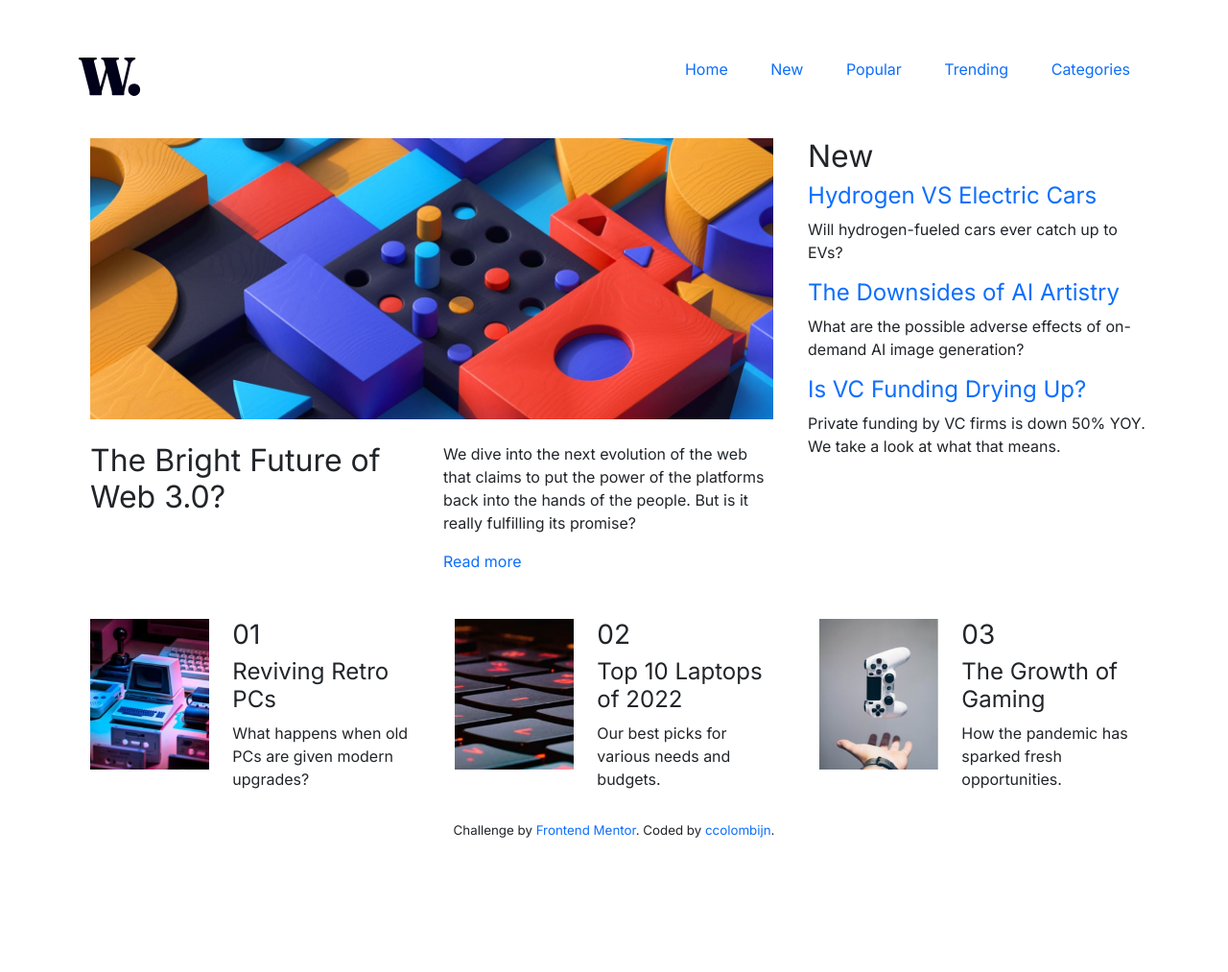
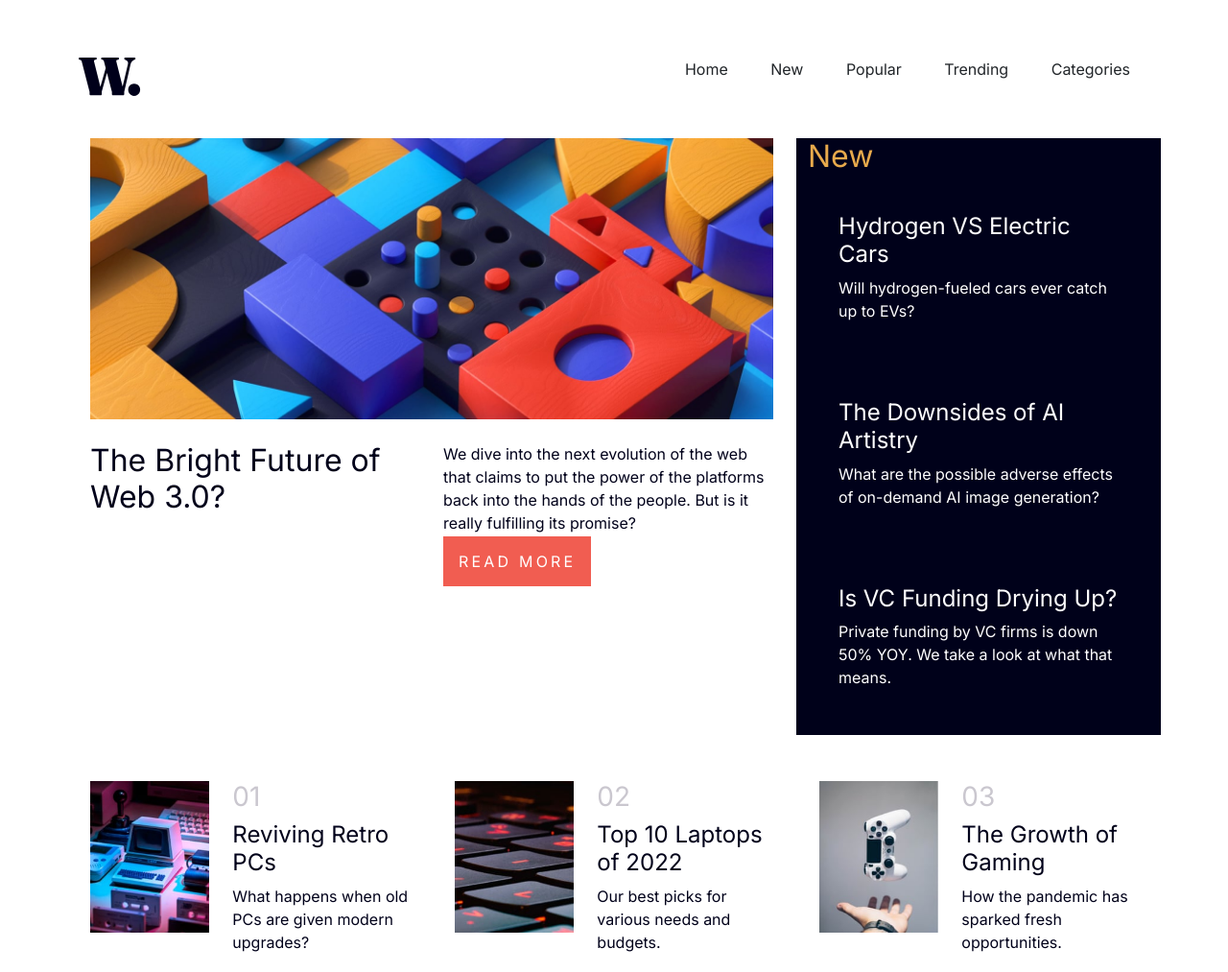
Before and after one commit to ccolombijn/news-homepage-main, a website: page index.html in a window 1280 px wide. Shown: the top 1013 px of the page at 96% size. Before the commit the page ends 876 px from the top, so only its background shows below. Drawn offline with nearby package versions, Linux system fonts and the light colour scheme.

Commit message:
Added colors & additional styling

```diff
--- a/assets/css/styles.css
+++ b/assets/css/styles.css
@@ -1,5 +1,12 @@
 @import url("https://fonts.googleapis.com/css2?family=Inter:wght@400;700;800&display=swap");
 body { font-family: 'Inter',sans-serif; }
+:root {
+    --dark-purple: #00011A;
+    --yellow: #E8AA4C;
+    --orange: #F15D51;
+    --light-grey: #CAC7CF;
+    --white: #FFF;
+}
 span.inner { display: none; }
 a { text-decoration: none; }
 a.logo {
@@ -23,6 +30,24 @@ nav ul > li {
     padding: 0px 20px;
     list-style-type: none;
 }
+nav ul > li > a { color: var(----dark-purple); }
+nav ul > li > a:hover { color: var(--orange); }
+article { color: var(--dark-purple); }
+a.article-btn {
+    background-color: var(--orange);
+    color: var(--white);
+    padding: 1em;
+    text-transform: uppercase;
+    letter-spacing: .2rem;
+}
+aside { background-color: var(--dark-purple);}
+aside > article {
+    padding: 2rem;
+}
+aside > h2 { color: var(--yellow); }
+aside, aside a, aside p { color: var(--white);}
+aside a:hover { color: var(--yellow);}
+footer h3 { color: var(--light-grey); }
 img.article-img {
     width: 100%;
 }
--- a/index.html
+++ b/index.html
@@ -44,7 +44,7 @@
                         </div>
                         <div class="col">
                             <p>We dive into the next evolution of the web that claims to put the power of the platforms back into the hands of the people. But is it really fulfilling its promise?</p>
-                            <a href="#" >Read more</a>
+                            <a href="#" class="article-btn" >Read more</a>
                         </div>
                     </div>
                 </div>
```
